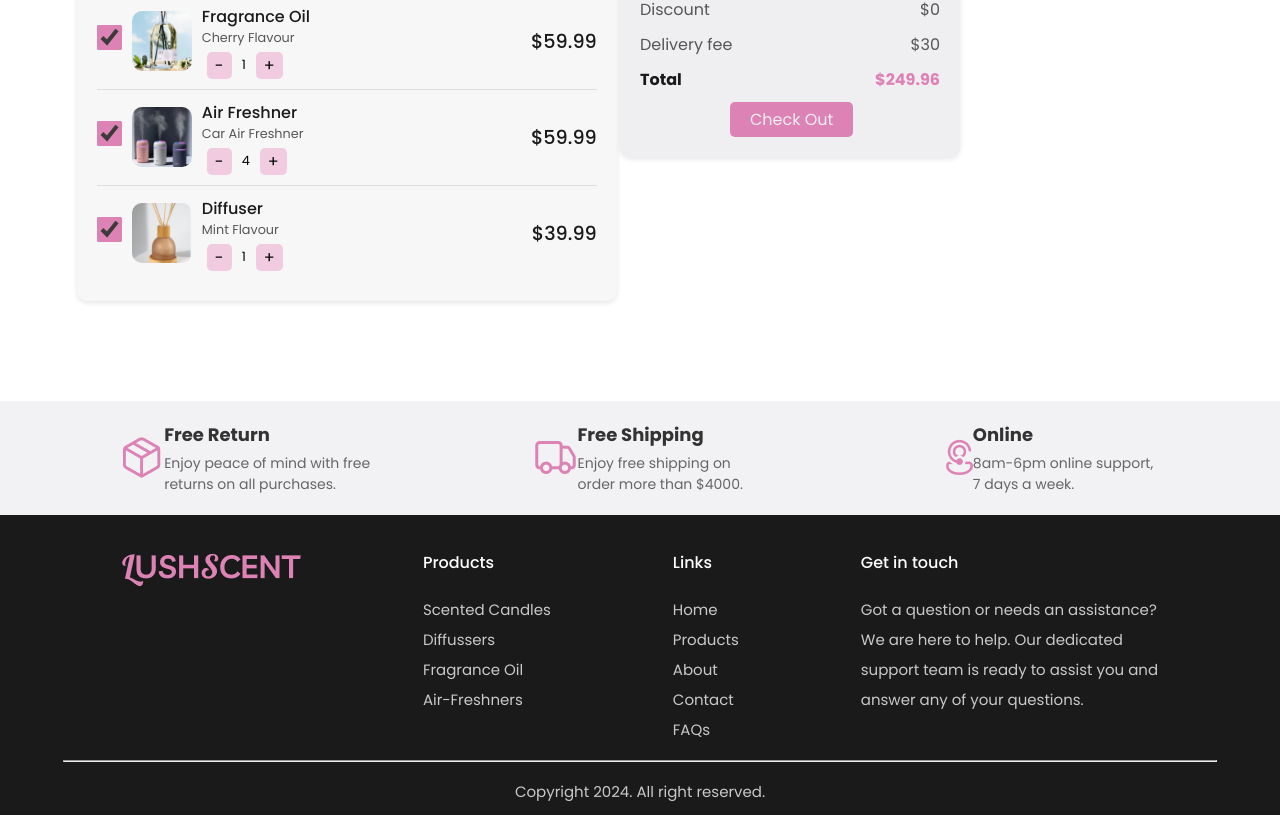
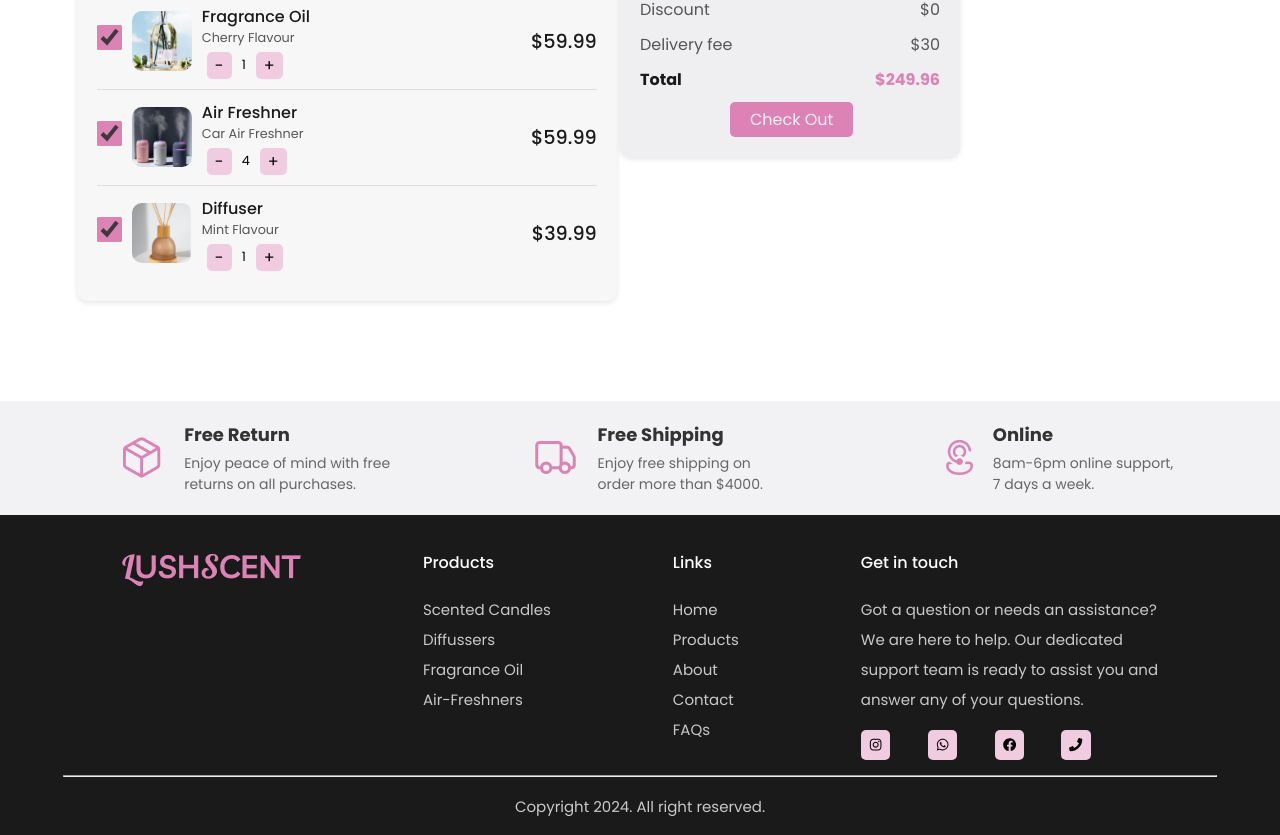
Before and after one commit to OlamideLanre/LushScent, a React (Vite) app: page / in a window 1280 px wide. Shown: the part 260-1095 px from the top of the page. Built offline with nearby package versions, Linux system fonts and the light colour scheme.

Commit message:
added icons to footer

```diff
--- a/component/Footer.jsx
+++ b/component/Footer.jsx
@@ -1,10 +1,16 @@
 import "./footerStyle.css";
+import { FaFacebook, FaInstagram, FaPhone, FaWhatsapp } from "react-icons/fa";
+import { IconContext } from "react-icons";
 const Footer = () => {
   return (
     <>
       <div className="benefits">
         <div className="freeReturn benefit-item">
-          <img src="f7_shippingbox.png" alt="" />
+          <img
+            src="f7_shippingbox.png"
+            alt=""
+            style={{ marginRight: "20px" }}
+          />
           <div className="benefit-text ">
             <h3>Free Return</h3>
             <p>
@@ -13,7 +19,11 @@ const Footer = () => {
           </div>
         </div>
         <div className="freeShipping benefit-item">
-          <img src="hugeicons_shipping-truck-02.png" alt="" />
+          <img
+            src="hugeicons_shipping-truck-02.png"
+            alt=""
+            style={{ marginRight: "20px" }}
+          />
           <div className="benefit-text">
             <h3>Free Shipping</h3>
             <p>
@@ -23,7 +33,11 @@ const Footer = () => {
           </div>
         </div>
         <div className="online benefit-item">
-          <img src="fluent_person-support-24-regular.png" alt="" />
+          <img
+            src="fluent_person-support-24-regular.png"
+            alt=""
+            style={{ marginRight: "20px" }}
+          />
           <div className="benefit-text  ">
             <h3>Online</h3>
             <p>
@@ -63,6 +77,43 @@ const Footer = () => {
               <br />
               answer any of your questions.
             </p>
+            <div
+              className="iconsMainDiv"
+              style={{
+                display: "flex",
+                justifyContent: "space-between",
+                width: "230px",
+              }}
+            >
+              <button>
+                <IconContext.Provider
+                  value={{ style: { verticalAlign: "middle" } }}
+                >
+                  <FaInstagram />
+                </IconContext.Provider>
+              </button>
+              <button>
+                <IconContext.Provider
+                  value={{ style: { verticalAlign: "middle" } }}
+                >
+                  <FaWhatsapp />
+                </IconContext.Provider>
+              </button>
+              <button>
+                <IconContext.Provider
+                  value={{ style: { verticalAlign: "middle" } }}
+                >
+                  <FaFacebook />
+                </IconContext.Provider>
+              </button>
+              <button>
+                <IconContext.Provider
+                  value={{ style: { verticalAlign: "middle" } }}
+                >
+                  <FaPhone />
+                </IconContext.Provider>
+              </button>
+            </div>
           </div>
         </div>
         <hr
--- a/component/footerStyle.css
+++ b/component/footerStyle.css
@@ -59,7 +59,7 @@ footer {
     width: 100%;
     background-color: #1A1A1A;
 
-    height: 300px;
+    height: 320px;
 }
 
 footer h4 {
@@ -94,3 +94,10 @@ ul {
     font-size: 15px;
     line-height: 2em;
 }
+.iconsMainDiv button{
+    background-color: #F1CCE1;
+    border: none;
+    padding: 5px 8px;
+    border-radius: 5px;
+    margin-top: 15px;
+}
--- a/package.json
+++ b/package.json
@@ -11,7 +11,8 @@
   },
   "dependencies": {
     "react": "^18.3.1",
-    "react-dom": "^18.3.1"
+    "react-dom": "^18.3.1",
+    "react-icons": "^5.2.1"
   },
   "devDependencies": {
     "@types/react": "^18.3.3",
--- a/pages/Cart.jsx
+++ b/pages/Cart.jsx
@@ -55,6 +55,7 @@ const Cart = () => {
             <div className="product-item" key={product.id}>
               <div className="product-checkbox">
                 <input type="checkbox" checked={product.checked} />
+                <span></span>
               </div>
               <img
                 src={product.image}
--- a/src/App.css
+++ b/src/App.css
@@ -200,6 +200,9 @@ h2 {
         accent-color: #DC82B5;
         /* color: white */
 }
+.product-checkbox span{
+    background-color: #EFEEF1;
+}
 .product-image {
   width: 60px;
   height: 60px;
```
Also changed, not shown: 1 other file (tests, documents, lock files or other folders).
